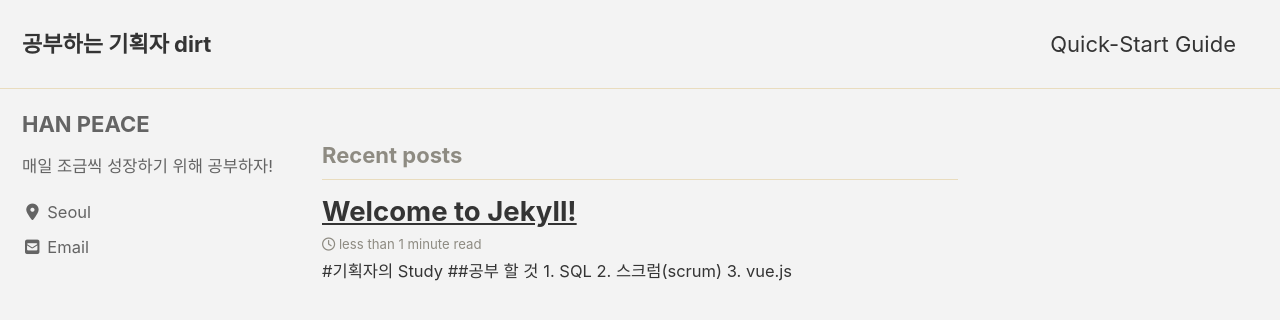
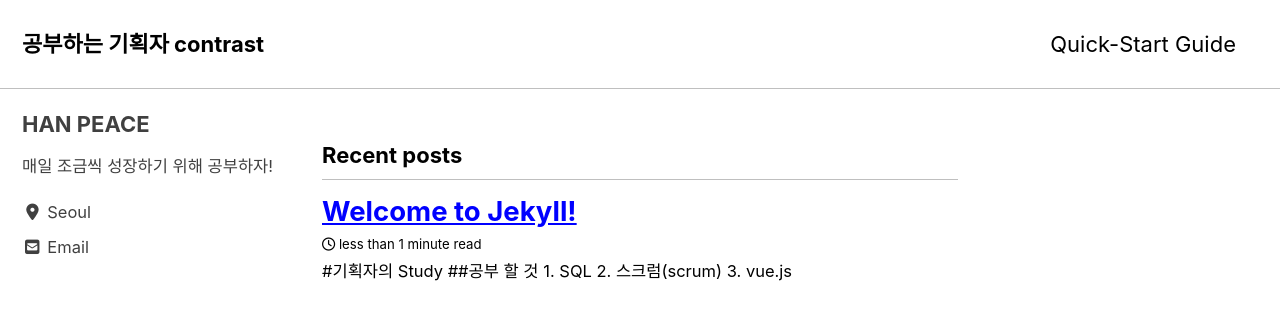
Before and after one commit to hanpeaceye/history, a Jekyll site: the page built from index.html, in a window 1280 px wide and 900 px high. Shown: the top 320 px of the window. Built offline with Jekyll 4.4.1, drawn with Linux system fonts in a browser that asks for light colours; cached includes are drawn as plain includes; nearby versions of some CDN libraries; the list of posts is cut into pages by our own code.

Commit message:
contrast

```diff
--- a/_config.yml
+++ b/_config.yml
@@ -13,11 +13,11 @@
 
 theme                  : "minimal-mistakes-jekyll"
 remote_theme           : "mmistakes/minimal-mistakes"
-minimal_mistakes_skin    : "dirt" # "air", "aqua", "contrast", "dark", "dirt", "neon", "mint", "plum", "sunrise"
+minimal_mistakes_skin    : "contrast" # "air", "aqua", "contrast", "dark", "dirt", "neon", "mint", "plum", "sunrise"
 
 # Site Settings
 locale                   : "en-US"
-title                    : "공부하는 기획자 dirt"
+title                    : "공부하는 기획자 contrast"
 title_separator          : "-"
 subtitle                 : # site tagline that appears below site title in masthead
 name                     : "hanpeace"
```
